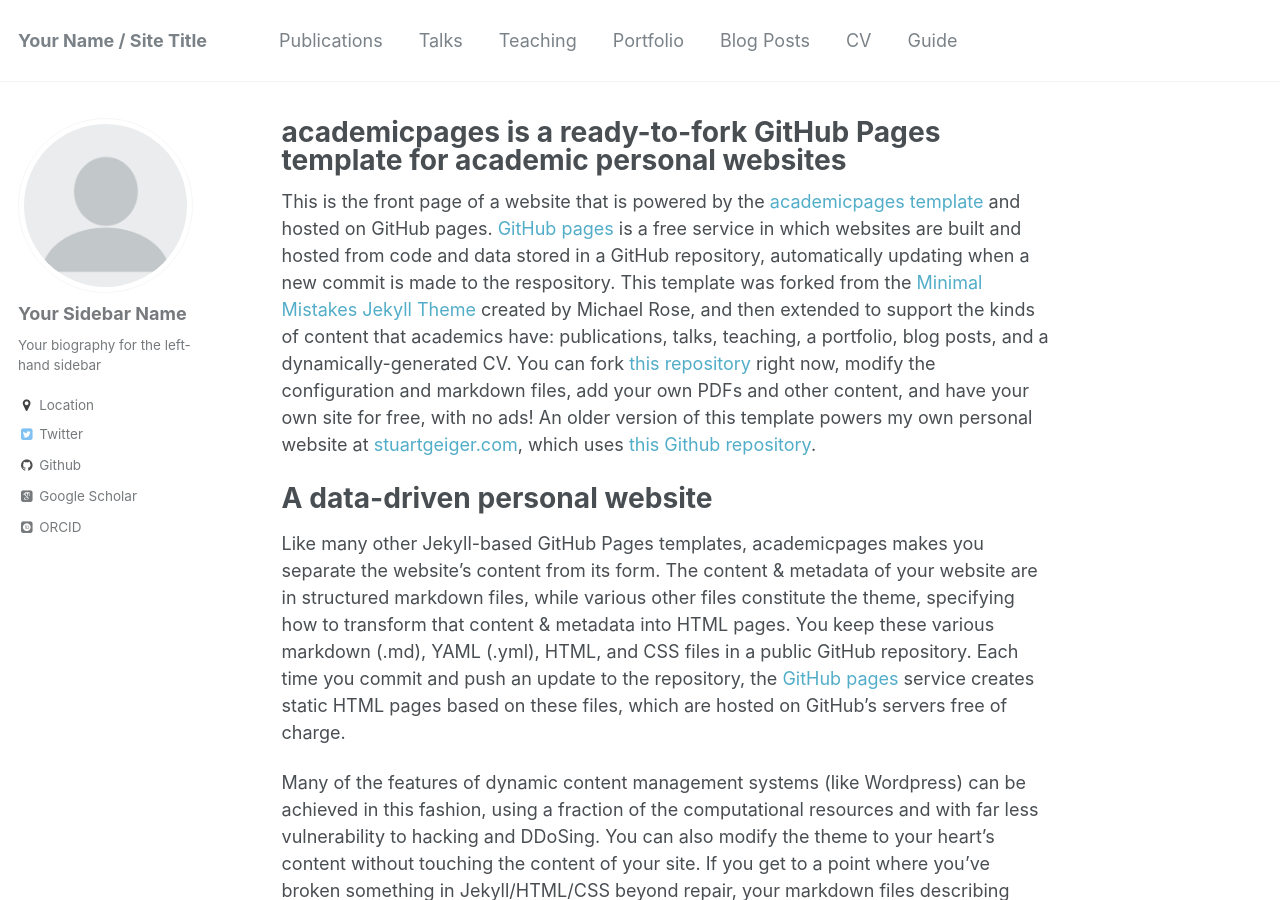
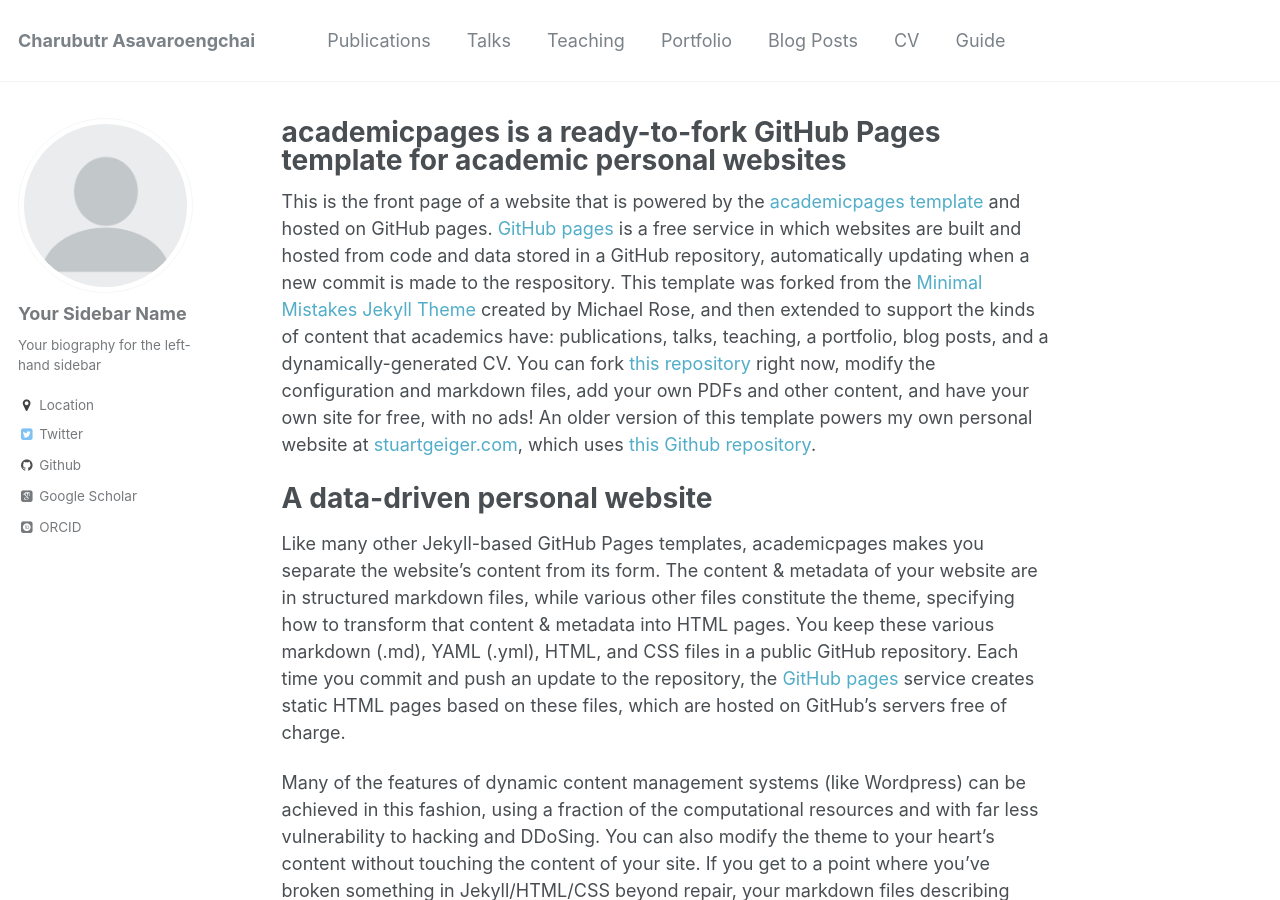
Before and after one commit to charubutr/charubutr.github.io, a Jekyll site: the page built from _pages/about.md, in a window 1280 px wide and 900 px high. Built offline with Jekyll 4.4.1, drawn with Linux system fonts in a browser that asks for light colours; some web fonts are replaced; some of the changed text lies outside the part shown.

Commit message:
changed name

```diff
--- a/_config.yml
+++ b/_config.yml
@@ -7,9 +7,9 @@
 
 # Site Settings
 locale                   : "en-US"
-title                    : "Your Name / Site Title"
+title                    : "Charubutr Asavaroengchai"
 title_separator          : "-"
-name                     : &name "Your Name"
+name                     : &name "Charubutr Asavaroengchai"
 description              : &description "personal description"
 url                      : https://academicpages.github.io # the base hostname & protocol for your site e.g. "https://mmistakes.github.io"
 baseurl                  : "" # the subpath of your site, e.g. "/blog"
```
